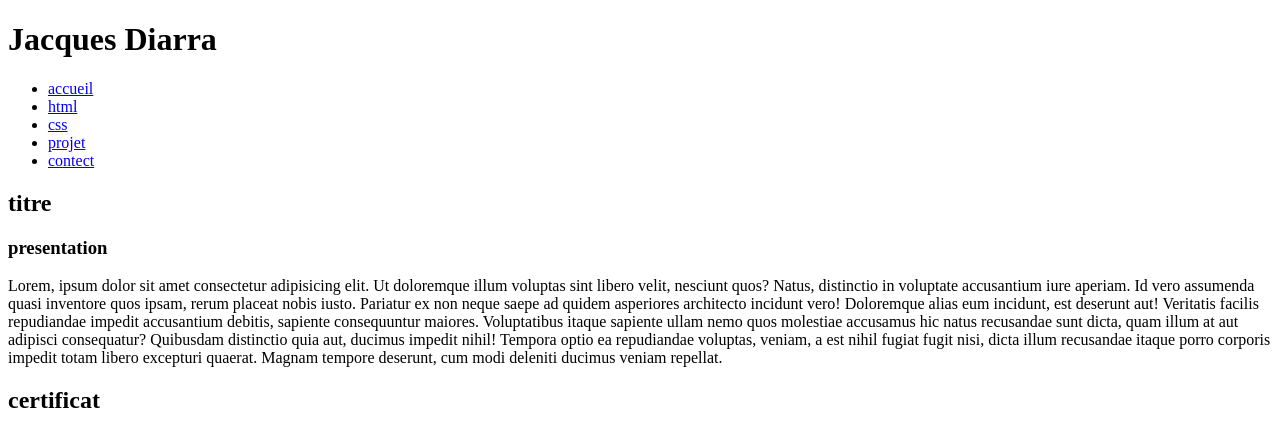
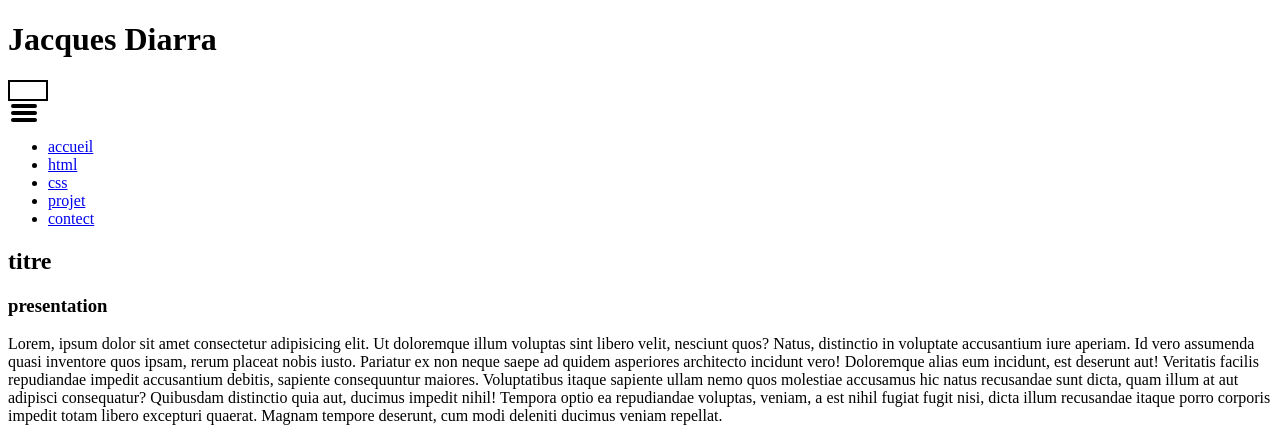
Before and after one commit to Pugnare/simplon, a website: page index.html in a window 1280 px wide. Shown: the top 431 px of the page. Drawn offline with Linux system fonts and the light colour scheme.

Commit message:
mise en place de fichiers scss et debut du menu

```diff
--- a/index.html
+++ b/index.html
@@ -5,14 +5,20 @@
     <meta charset="UTF-8">
     <meta http-equiv="X-UA-Compatible" content="IE=edge">
     <meta name="viewport" content="width=device-width, initial-scale=1.0">
+    <link rel="stylesheet" href="style/css/style.css">
     <title>CV - SIMPLON</title>
 </head>
 
 <body>
     <header>
         <h1 class="branding">Jacques Diarra</h1>
-        <nav class="navbarre_main">
-            <ul>
+        <nav class="navbarre__main">
+            <input class="hambug hambug__btn"/>
+            <label class="hambug__item" for="hambug__btn"></label>
+            <label class="hambug__item" for="hambug__btn"></label>
+            <label class="hambug__item" for="hambug__btn"></label>
+
+            <ul class="menu  ">
                 <li><a href="#">accueil</a></li>
                 <li><a href="#">html</a></li>
                 <li><a href="#">css</a></li>
--- a/package.json
+++ b/package.json
@@ -4,7 +4,7 @@
   "description": "cv",
   "main": "index.js",
   "scripts": {
-    "test": "echo \"Error: no test specified\" && exit 1"
+    "sass": "sass --watch ./style/sass/style.scss:./style/css/style.css"
   },
   "author": "",
   "license": "ISC",
--- /dev/null
+++ b/style/sass/base/_hamburger.scss
@@ -0,0 +1,22 @@
+.hambug{
+    border: 2px solid;
+    width: 32px;
+
+
+    &__item{
+        display:block;
+        width: 26px;
+        height: 4px;
+        margin: 3px;
+
+        background-color: black;
+        border-radius: 3px;
+    }
+}
+
+.hambug:hover{
+
+    &item{
+        background-color: red;
+    }
+}
--- /dev/null
+++ b/style/sass/base/_viewport.scss
@@ -0,0 +1,3 @@
+@media only screen and (max-width: 600px) {
+
+}
--- /dev/null
+++ b/style/sass/style.scss
@@ -0,0 +1,8 @@
+@import 'base/viewport';
+@import 'base/fonts';
+@import 'base/hamburger';
+
+@import 'layout/navbarre';
+@import 'layout/header';
+@import 'layout/main';
+@import 'layout/footer';
```
Also changed, not shown: style/css/style.css (added), style/sass/base/_fonts.scss (added), style/sass/layout/_footer.scss (added), style/sass/layout/_header.scss (added), style/sass/layout/_main.scss (added), style/sass/layout/_navbarre.scss (added), 1 other file.
